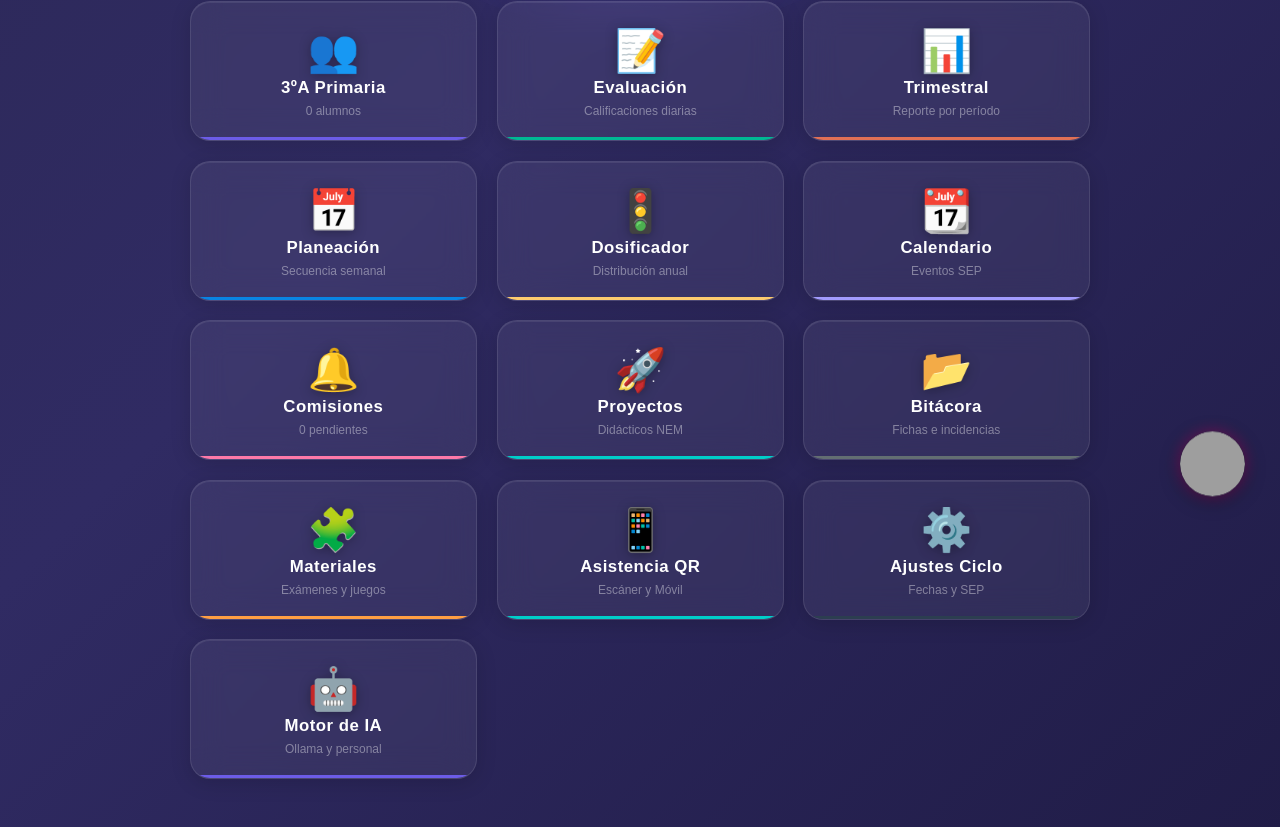
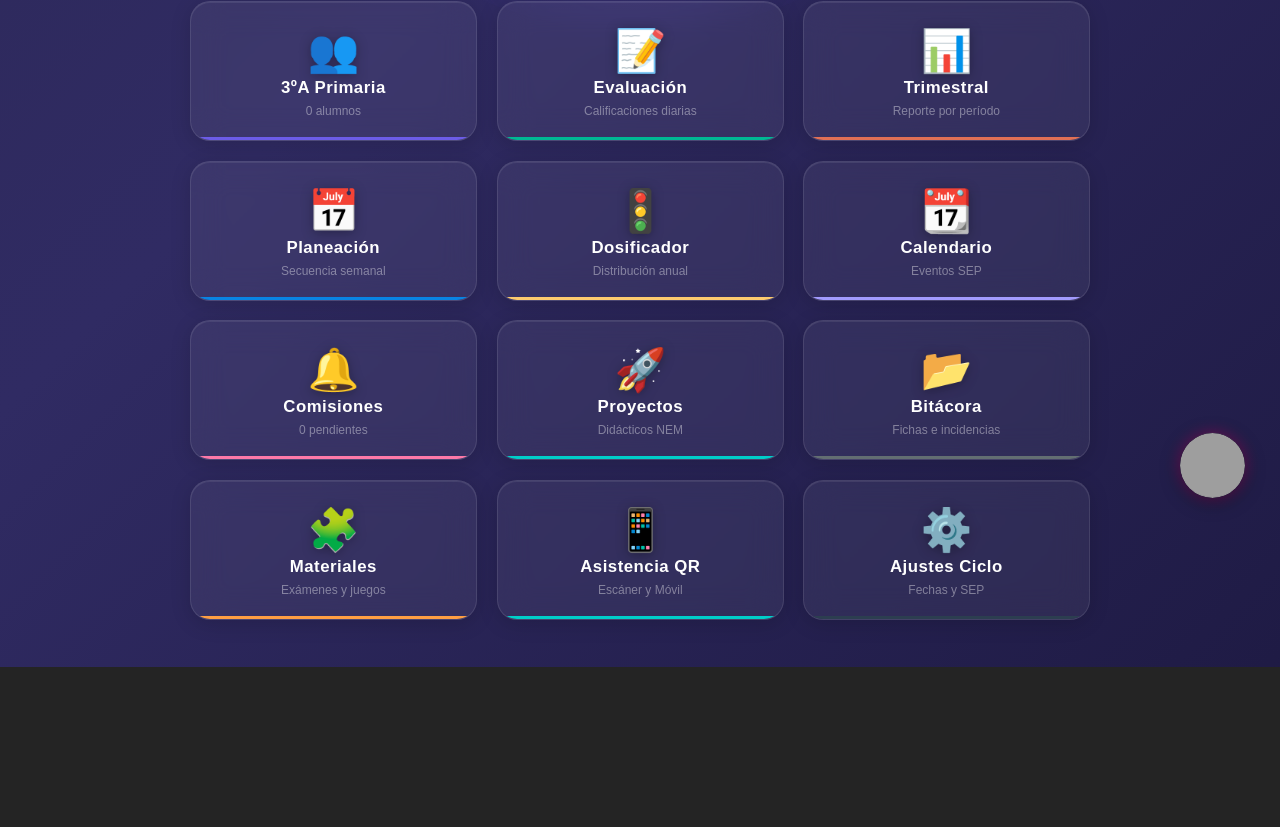
Before and after one commit to josueloera/planificador-elara-integration, a React (Vite) app: page / in a window 1280 px wide. Shown: the part 264-1091 px from the top of the page. After the commit the page ends 931 px from the top, so only its background shows below. Built offline with nearby package versions, Linux system fonts and the light colour scheme; grey boxes are pictures that could not be loaded.

Commit message:
Eliminar tarjeta residual 'Motor de IA' del menú principal

```diff
--- a/src/App.jsx
+++ b/src/App.jsx
@@ -149,7 +149,6 @@ function App() {
   const [mostrarConsola, setMostrarConsola] = useState(false);
   const [consolaLogs, setConsolaLogs] = useState([]);
   const [consolaCompletada, setConsolaCompletada] = useState(false);
-  const [showConfigIAModal, setShowConfigIAModal] = useState(false);
 
   const toggleVisto = (tipo, id) => {
       const isVisto = (vistos[tipo] || []).includes(String(id));
@@ -826,8 +825,7 @@ function App() {
         { id: 'BITACORA', icon: '📂', label: 'Bitácora', desc: 'Fichas e incidencias', color: '#636E72', action: ()=>{setVista('BITACORA'); setAlumnoBitacora(null);} },
         { id: 'MATERIALES', icon: '🧩', label: 'Materiales', desc: 'Exámenes y juegos', color: '#FF9F43', action: ()=>setVista('MATERIALES') },
         { id: 'ASISTENCIA_QR', icon: '📱', label: 'Asistencia QR', desc: 'Escáner y Móvil', color: '#00CEC9', action: ()=>setVista('ASISTENCIA_QR') },
-        { id: 'CONFIG', icon: '⚙️', label: 'Ajustes Ciclo', desc: 'Fechas y SEP', color: '#2C3E50', action: ()=>setVista('CONFIG') },
-        { id: 'CONFIG_IA', icon: '🤖', label: 'Motor de IA', desc: 'Ollama y personal', color: '#6C5CE7', action: ()=>setShowConfigIAModal(true) },
+        { id: 'CONFIG', icon: '⚙️', label: 'Ajustes Ciclo', desc: 'Fechas y SEP', color: '#2C3E50', action: ()=>setVista('CONFIG') }
       ];
 
       return (
```
Also changed, not shown: 1 other file (tests, documents, lock files or other folders).
